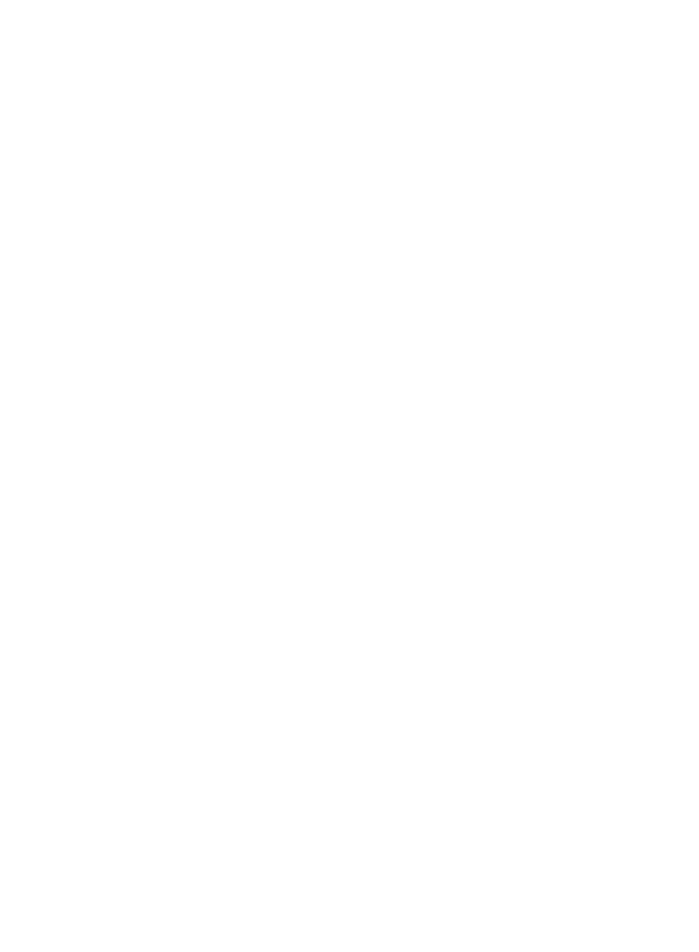
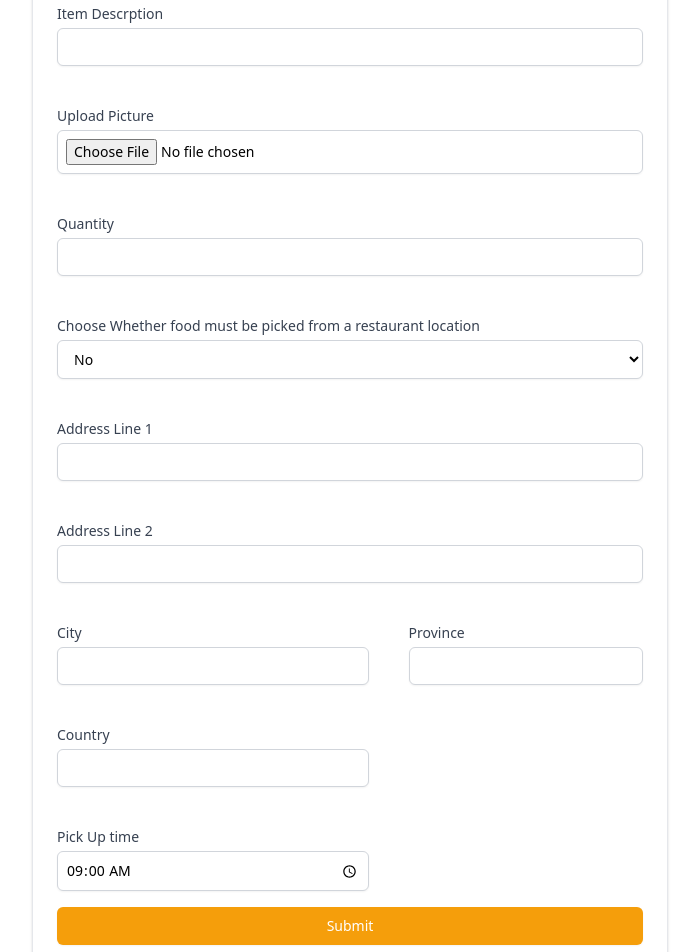
Before and after one commit to Anubha-31/Nurture-Community, a Vue app: page /food-item/1/edit in a window 1280 px wide. Before the commit this address had no page. Shown: the part 300-1252 px from the top of the page, without its empty margins (290-989 px from the left). Before the commit the page ends 800 px from the top, so only its background shows below. Built offline with nearby package versions, Linux system fonts and the light colour scheme.

Commit message:
edit food page

```diff
--- a/src/router/index.js
+++ b/src/router/index.js
@@ -2,10 +2,11 @@ import { createRouter, createWebHistory } from 'vue-router'
 import Home from '../views/Home.vue'
 import SignUp from "@/views/SignUp";
 import Login from "@/views/Login";
-import CreateFoodItem from "@/views/CreateFoodItem";
+import CreateFoodItem from "@/views/FoodItem/CreateFoodItem";
 import ContactUs from "@/views/ContactUs"
 import RestaurantList from "@/views/RestaurantList";
 import Upload from "@/views/Upload";
+import EditFoodItem from "@/views/FoodItem/EditFoodItem";
 
 const routes = [
   {
@@ -27,6 +28,12 @@ const routes = [
     path: '/food-item/create',
     name: 'CreateFoodItem',
     component: CreateFoodItem
+  },
+  {
+    path: '/food-item/:id/edit',
+    name: 'EditFoodItem',
+    component: EditFoodItem,
+    props: true
   },
   {
     path: '/contact-us',
--- /dev/null
+++ b/src/static/food.json
@@ -0,0 +1,15 @@
+{
+    "itemName": "21703ab1fd3139715e47d514fb5cd1a6",
+    "itemDescription": "",
+    "numberofPackets": {},
+    "locationChange": 0,
+    "locationChange": 0,
+    "total_discount": 0,
+    "total_weight": 0,
+    "item_count": 0,
+    "items": [],
+    "requires_shipping": false,
+    "currency": "USD",
+    "items_subtotal_price": 0,
+    "cart_level_discount_applications": []
+}
--- a/src/views/CreateFoodItem.vue
+++ b/src/views/FoodItem/CreateFoodItem.vue
@@ -333,7 +333,7 @@
 import Header from "@/components/Header.vue";
 import Footer from "@/components/Footer.vue";
 import axios from "axios";
-import { path } from "./settings.js";
+import { path } from "../settings.js";
 
 export default {
   name: "CreateFoodItem",
--- /dev/null
+++ b/src/views/FoodItem/EditFoodItem.vue
@@ -0,0 +1,111 @@
+<template>
+  <Header />
+  <div>
+    <div class="container mx-auto px-1">
+      <div class="text-center">
+        <h1 class="text-3xl">Edit the Posted Food Item</h1>
+      </div>
+      <div class="mt-5 md:mt-10 md:w-1/2 md:mx-auto">
+        <form method="POST">
+          <div class="shadow overflow-hidden rounded-lg border border-gray-200">
+            <div class="px-4 py-5 bg-white sm:p-6">
+              <div class="grid grid-cols-5 gap-10">
+                <div class="col-span-6">
+                  <label for="item_name" class="block text-sm font-medium text-gray-700">Item name</label>
+                  <input type="text" name="Item_name" v-model="food.itemName" id="item_name" autocomplete="item-name" class=" mt-1 p-2 focus:ring-indigo-500 focus:border-indigo-500 block w-full shadow-sm sm:text-sm border border-gray-300 rounded-md " />
+                </div>
+                <div class="col-span-6">
+                  <label for="Item_Descrption" class="block text-sm font-medium text-gray-700">Item Descrption</label>
+                  <input type="text" name="Item_Descrption" id="Item_Descrption" v-model="food.itemDescription" autocomplete="Item-Descrption" class=" mt-1 p-2 focus:ring-indigo-500 focus:border-indigo-500 block w-full shadow-sm sm:text-sm border border-gray-300 rounded-md " />
+                </div>
+                <div class="col-span-6">
+                  <label for="Upload_picture" class="block text-sm font-medium text-gray-700">Upload Picture</label>
+                  <input type="file" name="uploadedPicture" accept="image/png, image/gif, image/jpeg" id="uploadedPicture" ref="uploadedPicture" @change="onFileUpload" autocomplete="restaurant-name" class="mt-1 p-2 focus:ring-indigo-500 focus:border-indigo-500 block w-full shadow-sm sm:text-sm border border-gray-300 rounded-md" />
+                </div>
+                <div class="col-span-6">
+                  <label for="quantity" class="block text-sm font-medium text-gray-700">Quantity</label>
+                  <input type="text" name="Quantity" id="Quantity" v-model="food.numberofPackets" autocomplete="Quantity" class=" mt-1 p-2 focus:ring-indigo-500 focus:border-indigo-500 block w-full shadow-sm sm:text-sm border border-gray-300 rounded-md " />
+                </div>
+                <div class="col-span-6">
+                  <label for="pick_up_location" class="block text-sm font-medium text-gray-700">Choose Whether food must be picked from a restaurant location</label>
+                  <select id="pick_up_location" name="pick_up_location" autocomplete="pick_up_location" v-model="food.locationChange" class=" mt-1 block w-full py-2 px-3 border border-gray-300 bg-white rounded-md shadow-sm focus:outline-none focus:ring-indigo-500 focus:border-indigo-500 sm:text-sm ">
+                    <option>Yes</option>
+                    <option>No</option>
+                  </select>
+                </div>
+                <div class="col-span-6" v-if="food.locationChange === 'No'">
+                  <label for="address1" class="block text-sm font-medium text-gray-700">Address Line 1</label>
+                  <input type="text" name="address1" id="address1" cols="30" v-model="food.address1" rows="4" class=" mt-1 p-2 focus:ring-indigo-500 focus:border-indigo-500 block w-full shadow-sm sm:text-sm border border-gray-300 rounded-md " />
+                </div>
+                <div class="col-span-6" v-if="food.locationChange === 'No'">
+                  <label for="address2" class="block text-sm font-medium text-gray-700">Address Line 2</label>
+                  <input type="text" name="address2" id="address2" cols="30" v-model="food.address2" rows="4" class=" mt-1 p-2 focus:ring-indigo-500 focus:border-indigo-500 block w-full shadow-sm sm:text-sm border border-gray-300 rounded-md " />
+                </div>
+                <div class="col-span-3" v-if="food.locationChange === 'No'">
+                  <label for="city" class="block text-sm font-medium text-gray-700">City</label>
+                  <input type="text" name="city" id="city" cols="30" v-model="food.city" rows="4" class=" mt-1 p-2 focus:ring-indigo-500 focus:border-indigo-500 block w-full shadow-sm sm:text-sm border border-gray-300 rounded-md " />
+                </div>
+                <div class="col-span-6 sm:col-span-3" v-if="food.locationChange === 'No'">
+                  <label for="province" class="block text-sm font-medium text-gray-700">Province</label>
+                  <input type="text" name="province" id="province" cols="30" v-model="food.province" rows="4" class=" mt-1 p-2 focus:ring-indigo-500 focus:border-indigo-500 block w-full shadow-sm sm:text-sm border border-gray-300 rounded-md " />
+                </div>
+                <div class="col-span-3" v-if="food.locationChange === 'No'">
+                  <label for="country" class="block text-sm font-medium text-gray-700">Country</label>
+                  <input type="text" name="country" id="country" cols="30" v-model="food.country" rows="4" class=" mt-1 p-2 focus:ring-indigo-500 focus:border-indigo-500 block w-full shadow-sm sm:text-sm border border-gray-300 rounded-md " />
+                </div>
+                <br>
+                <div class="col-span-3">
+                  <label for="pick_up_time" class="block text-sm font-medium text-gray-700">Pick Up time </label>
+                  <input type="time" name="pick_up_time" id="pick_up_time" v-model="food.pickupTime" autocomplete="pick_up_time" class=" mt-1 p-2 focus:ring-indigo-500 focus:border-indigo-500 block w-full shadow-sm sm:text-sm border border-gray-300 rounded-md " />
+                </div>
+              </div>
+              <div class=" pt-4 text-right">
+                <button type="submit" class="inline-flex w-full justify-center py-2 px-4 border border-transparent shadow-sm text-sm font-medium rounded-md text-white bg-yellow-500 hover:bg-yellow-600 focus:outline-none focus:ring-2 focus:ring-offset-2 focus:ring-indigo-500"> Submit </button>
+              </div>
+            </div>
+          </div>
+        </form>
+      </div>
+    </div>
+  </div>
+  <Footer />
+</template>
+
+<script>
+import Header from "@/components/Header.vue";
+import Footer from "@/components/Footer.vue";
+import food from "@/static/food.json";
+
+export default {
+  name: "EditFoodItem",
+  props: ['id'],
+  data() {
+    return {
+      food: {
+        itemName: "",
+        itemDescription: "",
+        uploadedPicture: "",
+        numberofPackets: "",
+        locationChange: "No",
+        address1: "",
+        address2: "",
+        city: "",
+        province: "",
+        country: "",
+        pickupTime: "09:00",
+      },
+      formData: null,
+    };
+  },
+  created() {
+    let response = food;
+
+    console.log(response)
+  },
+  components: {
+    Header,
+    Footer,
+  },
+}
+</script>
+<style scoped></style>
```
